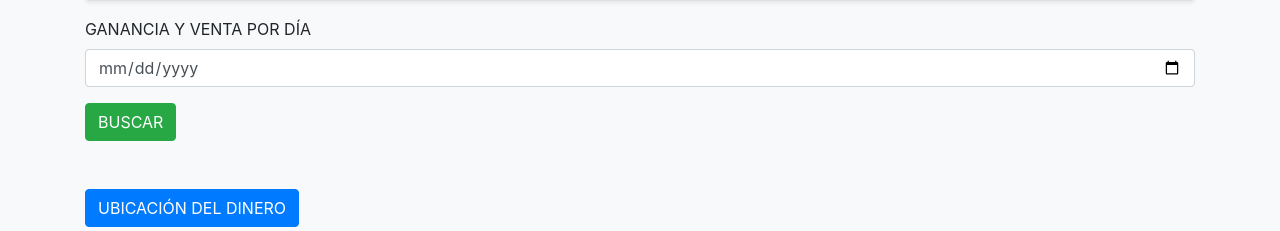
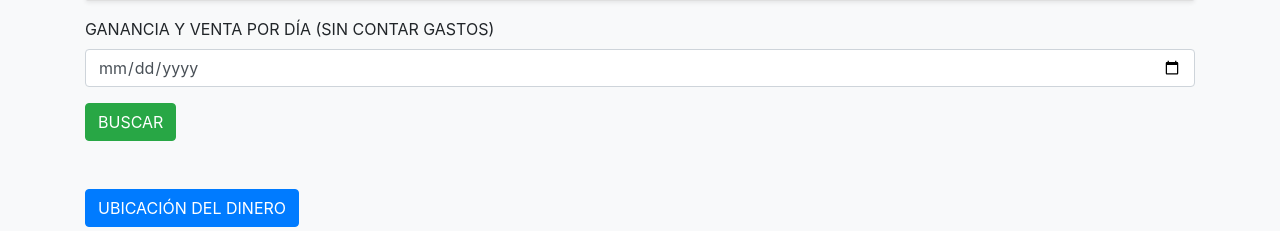
Before and after one commit to napsdev/invetoryteller, a PHP site: template src/Views/dashboard.php in a window 1280 px wide. Shown: the part 1051-1282 px from the top of the page. Run offline with PHP 8.4, Linux system fonts and the light colour scheme; the template is opened without the code that fills it, so the values that code supplies are empty.

Commit message:
add information

```diff
--- a/src/Views/dashboard.php
+++ b/src/Views/dashboard.php
@@ -212,7 +212,7 @@ document.addEventListener("DOMContentLoaded", function () {
     <div class="col-12">
         <form action="<?= $_ENV['BASE_URL_PATH']?>/table" method="post" target="_blank">
             <div class="form-group">
-                <label for="search">GANANCIA Y VENTA POR DÍA</label>
+                <label for="search">GANANCIA Y VENTA POR DÍA (SIN CONTAR GASTOS)</label>
                 <input type="date" class="form-control" id="search" name="search" required="required">
                 <button type="submit" class="btn btn-success mt-3">BUSCAR</button>
             </div>
```
